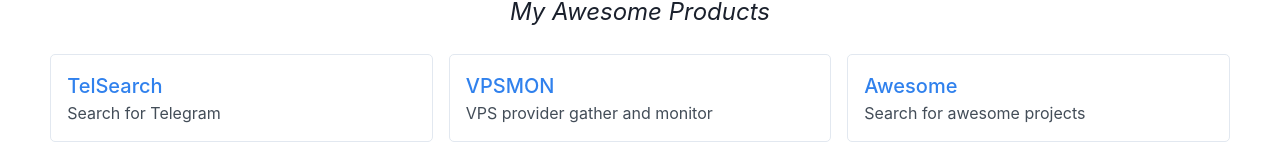
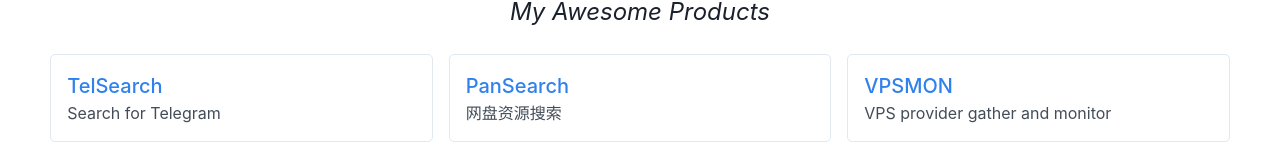
Before and after one commit to long2ice/homepage, a React (Create React App) app: page / in a window 1280 px wide. Shown: the part 319-475 px from the top of the page. Built offline with nearby package versions, Linux system fonts and the light colour scheme.

Commit message:
feat: add pansearch

```diff
--- a/src/projects.tsx
+++ b/src/projects.tsx
@@ -67,6 +67,11 @@
       link: "https://telsearch.long2ice.io",
     },
     {
+      title: "PanSearch",
+      description: "网盘资源搜索",
+      link: "https://pansearch.long2ice.io",
+    },
+    {
       title: "VPSMON",
       description: "VPS provider gather and monitor",
       link: "https://vpsmon.long2ice.io",
```
